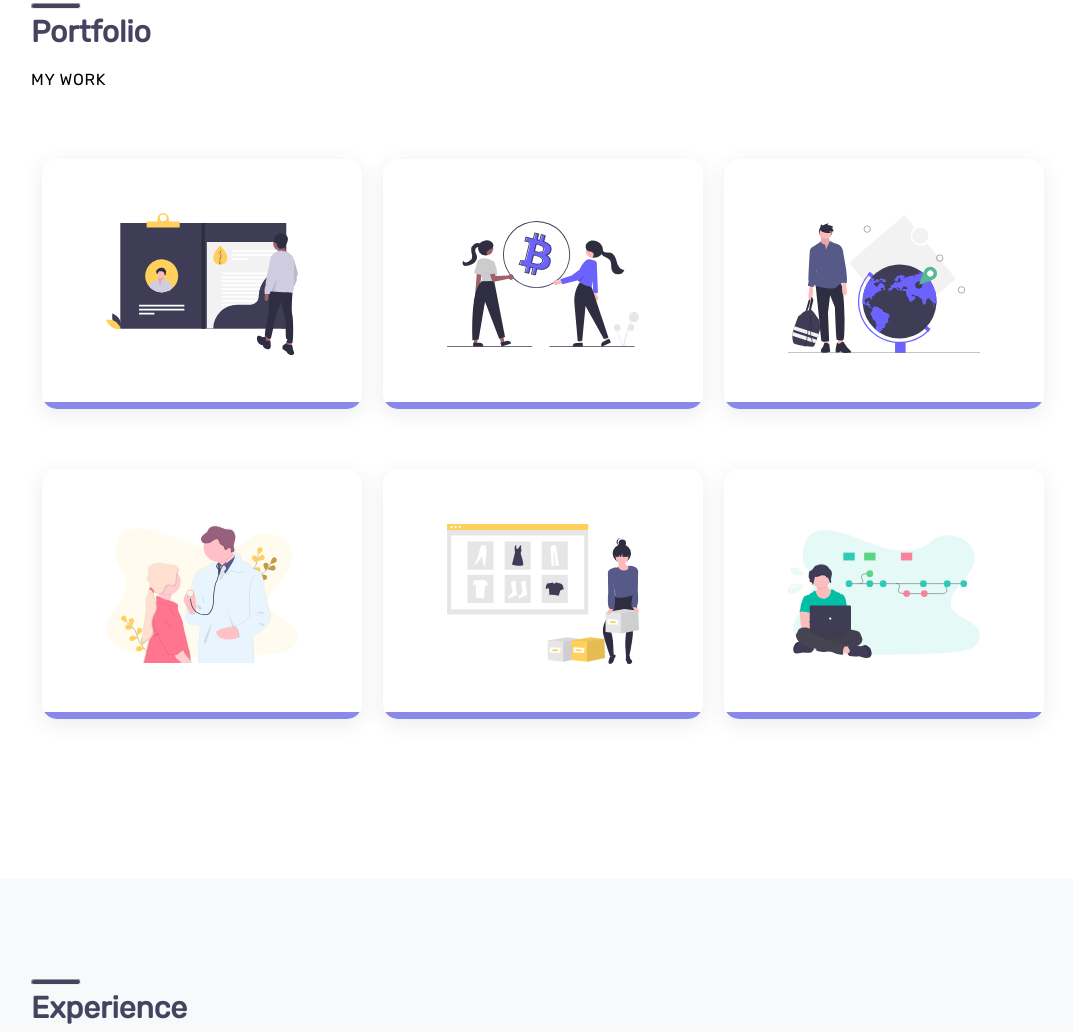
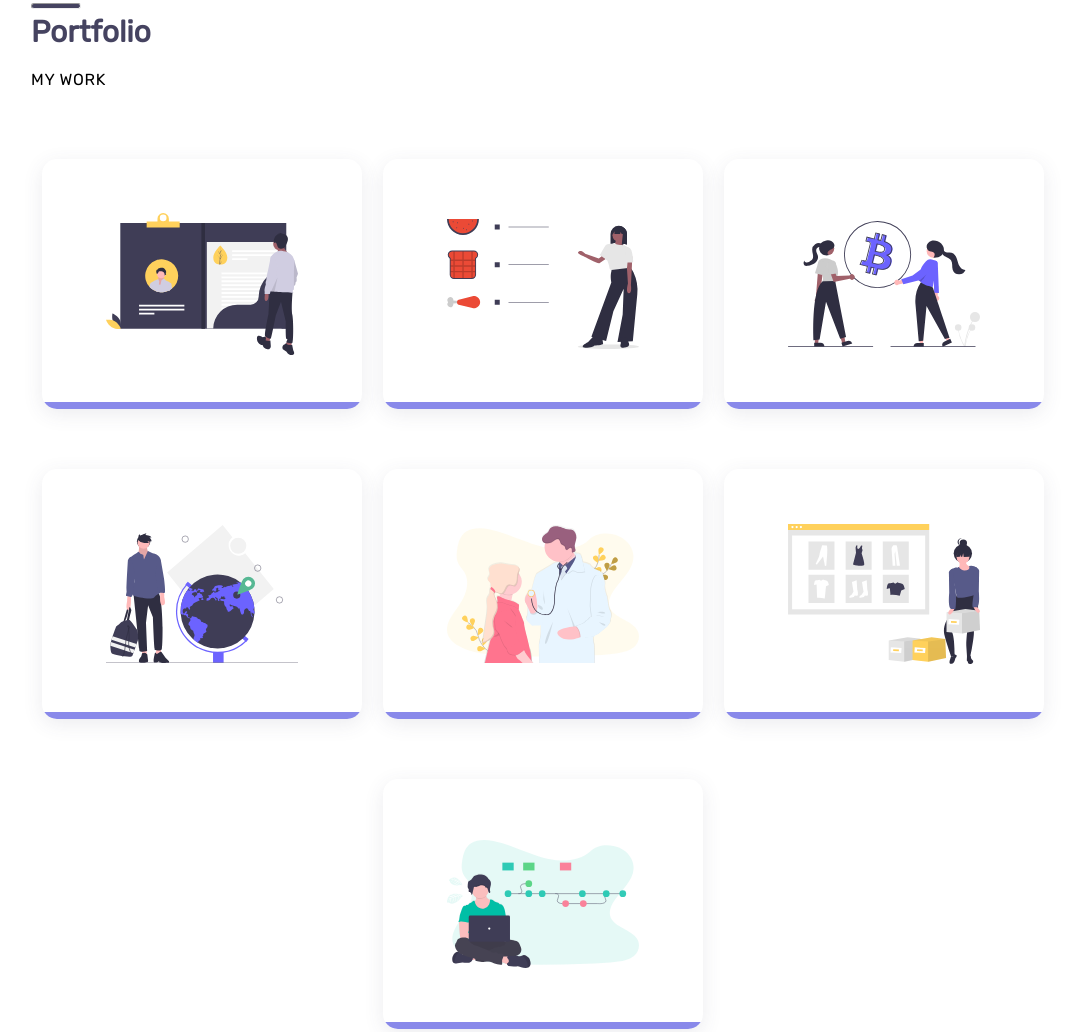
Before and after one commit to ashishsingh-06/resume-website, a website: page dist/index.html in a window 1280 px wide. Shown: the part 877-1909 px from the top of the page, without its empty margins (97-1170 px from the left). Drawn offline with nearby package versions, Linux system fonts and the light colour scheme; files whose address does not match are found by name.

Commit message:
added new project in my work

```diff
--- a/dist/index.html
+++ b/dist/index.html
@@ -90,6 +90,16 @@
                                 <a class="view-code" href="https://github.com/ashishsingh-06/resume-website" target="_blank"><i class="fa fa-code" aria-hidden="true"></i> View Source</a>
                                 <a class="live-preview btn-disabled" href=""><i class="fa fa-desktop" aria-hidden="true"></i> Live Preview</a>
                             </div>
+                    </div>
+                    <div class="card">
+                        <div class="card__body">
+                            <img src="images/recipes.svg" alt="recipes-image">
+                        </div>
+                        <div class="card__overlay">
+                            <h5>React Recipes App</h5>
+                            <a class="view-code" href="https://github.com/ashishsingh-06/recipes-app" target="_blank"><i class="fa fa-code" aria-hidden="true"></i> View Source</a>
+                            <a class="live-preview" href="https://tasty-recipe-app.netlify.app/" target="_blank"><i class="fa fa-desktop" aria-hidden="true"></i> Live Preview</a>
+                        </div>
                     </div>
                     <div class="card">
                             <div class="card__body">
```
Also changed, not shown: app/images/recipes.svg (added), dist/images/recipes.svg (added).
